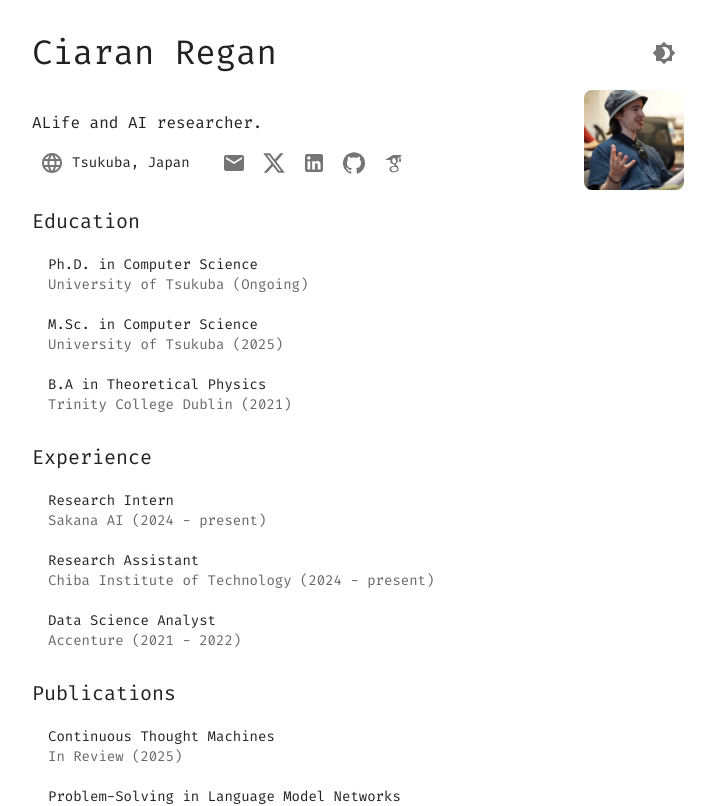
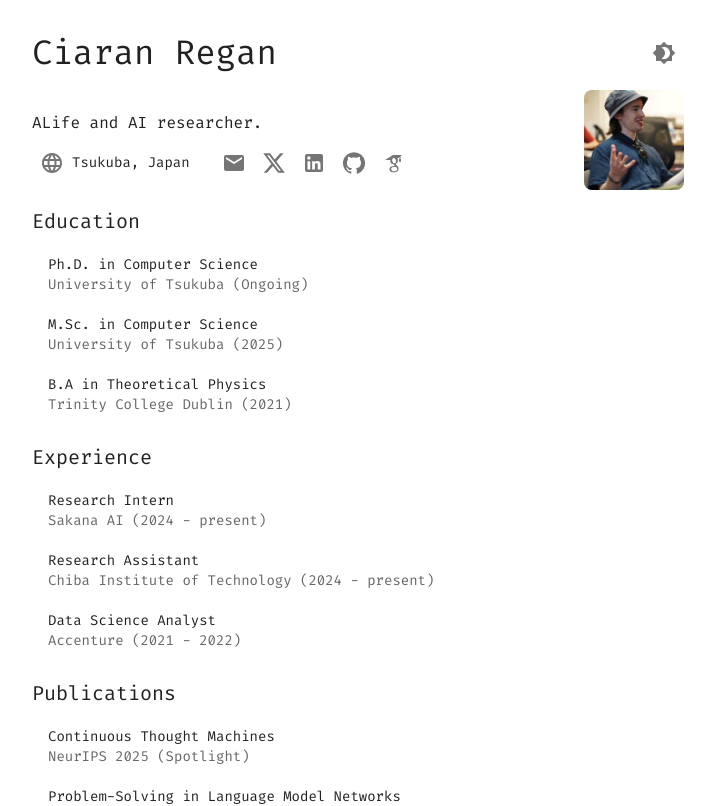
Before and after one commit to ciaran-regan-ie/personal-website, a React (Create React App) app: page / in a window 1280 px wide. Shown: the top 806 px of the page, without its empty margins (282-997 px from the left). Built offline with nearby package versions, Linux system fonts and the light colour scheme.

Commit message:
Update Continuous Thought Machines paper to NeurIPS 2025 Spotlight
- Change link from arXiv preprint to NeurIPS proceedings page
- Update status from "In Review (2025)" to "NeurIPS 2025 (Spotlight)"

https://claude.ai/code/session_01MhikNLkoXAnpTegzNUMUsm

```diff
--- a/src/pages/HomePage.js
+++ b/src/pages/HomePage.js
@@ -218,7 +218,7 @@ const HomePage = ({ darkMode, onToggleDarkMode }) => {
             <ListItemText
               primary={
                 <Link
-                  href="https://arxiv.org/abs/2505.05522"
+                  href="https://neurips.cc/virtual/2025/poster/115192"
                   target="_blank"
                   rel="noopener noreferrer"
                   sx={{
@@ -233,7 +233,7 @@ const HomePage = ({ darkMode, onToggleDarkMode }) => {
                   Continuous Thought Machines
                 </Link>
               }
-              secondary="In Review (2025)"
+              secondary="NeurIPS 2025 (Spotlight)"
             />
           </ListItem>
           <ListItem>
```
